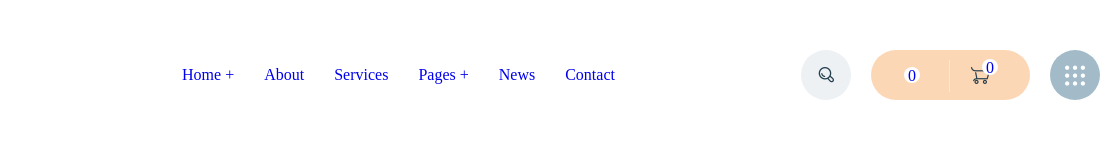
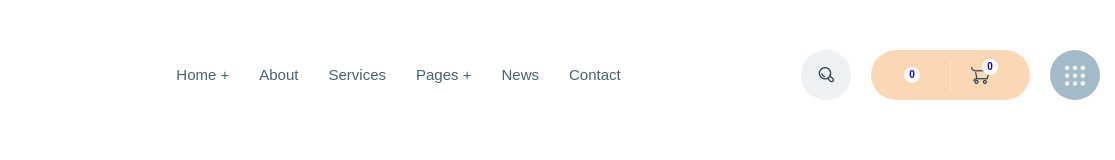
Before and after one commit to Viacheslav-z1/Project-magazin, a website: page app/index.html in a window 1280 px wide. Shown: the full height of the page, 165-1280 px from the left. Drawn offline with nearby package versions, Linux system fonts and the light colour scheme; files that its build step writes are made by us from their sources.

Commit message:
Create Header and include fonts

```diff
--- a/app/scss/_fonts.scss
+++ b/app/scss/_fonts.scss
@@ -0,0 +1,47 @@
+@font-face {
+  font-family: 'Rubik-Medium',sans-serif;
+  src: local('Rubik-Medium');
+  src: url('../fonts/Rubik-Medium.woff2') format('woff2'),
+    url('../fonts/Rubik-Medium.woff') format('woff');
+  font-style: normal;
+  font-weight: 500;
+  font-display: swap;
+}
+
+@font-face {
+  font-family: 'Rubik-Regular', sans-serif;
+  src: local('Rubik-Regular');
+  src: url('../fonts/Rubik-Regular.woff2') format('woff2'),
+    url('../fonts/Rubik-Regular.woff') format('woff');
+  font-style: normal;
+  font-weight: 400;
+  font-display: swap;
+}
+
+@font-face {
+  font-family: 'DMSans-Regular', sans-serif;
+  src: local('Rubik-Regular');
+  src: url('../fonts/DMSans-Regular.woff2') format('woff2'),
+    url('../fonts/DMSans-Regular.woff') format('woff');
+  font-style: normal;
+  font-weight: 400;
+  font-display: swap;
+}
+@font-face {
+  font-family: 'DMSans-Medium', sans-serif;
+  src: local('Rubik-Medium');
+  src: url('../fonts/DMSans-Medium.woff2') format('woff2'),
+    url('../fonts/DMSans-Medium.woff') format('woff');
+  font-style: normal;
+  font-weight: 500;
+  font-display: swap;
+}
+@font-face {
+  font-family: 'DMSans-Bold', sans-serif;
+  src: local('Rubik-Bold');
+  src: url('../fonts/DMSans-Bold.woff2') format('woff2'),
+    url('../fonts/DMSans-Bold.woff') format('woff');
+  font-style: normal;
+  font-weight: 700;
+  font-display: swap;
+}
--- a/app/scss/_global.scss
+++ b/app/scss/_global.scss
@@ -1,5 +1,6 @@
 body{
-
+  font-size: 16px;
+  line-height: 30px;
 }
 
 
--- a/app/scss/_vars.scss
+++ b/app/scss/_vars.scss
@@ -0,0 +1,28 @@
+$title: #191919;
+$accent: #585858;
+
+
+%rubik-400{
+  font-family: 'Rubik-Regular',sans-serif;
+  font-weight: 400;
+}
+
+%rubik-500{
+  font-family: 'Rubik-Medium',sans-serif;
+  font-weight: 500;
+}
+
+%dm-400{
+  font-family: 'DMSans-Regular',sans-serif;
+  font-weight: 400;
+}
+
+%dm-500 {
+  font-family: 'DMSans-Medium', sans-serif;
+  font-weight: 500;
+}
+
+%dm-700 {
+  font-family: 'DMSans-Bold', sans-serif;
+  font-weight: 700;
+}
--- a/app/scss/style.scss
+++ b/app/scss/style.scss
@@ -18,11 +18,20 @@
   &__list{
   display: flex;
   }
+  &__item{
+  border-bottom: 1px solid transparent;
+  transition: all cubic-bezier(1, 0.7, 0, 0.9) .4s;
+  }
+  &__item:hover{
+  border-bottom: 1px solid #243f4d;
+  }
   &__item + &__item{
-   padding-left: 30px;
+  margin-left: 30px;
   }
   &__link{
-
+  color: #436372;
+  @extend %rubik-500;
+  font-size: 15px;
   }
 }
 
@@ -70,11 +79,14 @@
   position: absolute;
   height: 16px;
   width: 16px;
+  font-size: 10px;
+  line-height: 16px;
   background-color: #fff;
   right: 32px;
   top: 2px;
   text-align: center;
   border-radius: 50%;
+  @extend %dm-700;
   }
   &__likes__num {
   top: 2px;
```
Also changed, not shown: app/fonts/DMSans-Bold.woff (added), app/fonts/DMSans-Bold.woff2 (added), app/fonts/DMSans-Medium.woff (added), app/fonts/DMSans-Medium.woff2 (added), app/fonts/DMSans-Regular.woff (added), app/fonts/DMSans-Regular.woff2 (added), app/fonts/Rubik-Medium.woff (added), app/fonts/Rubik-Medium.woff2 (added), app/fonts/Rubik-Regular.woff (added), app/fonts/Rubik-Regular.woff2 (added). Lines whose indentation alone changed are shown as unchanged.
